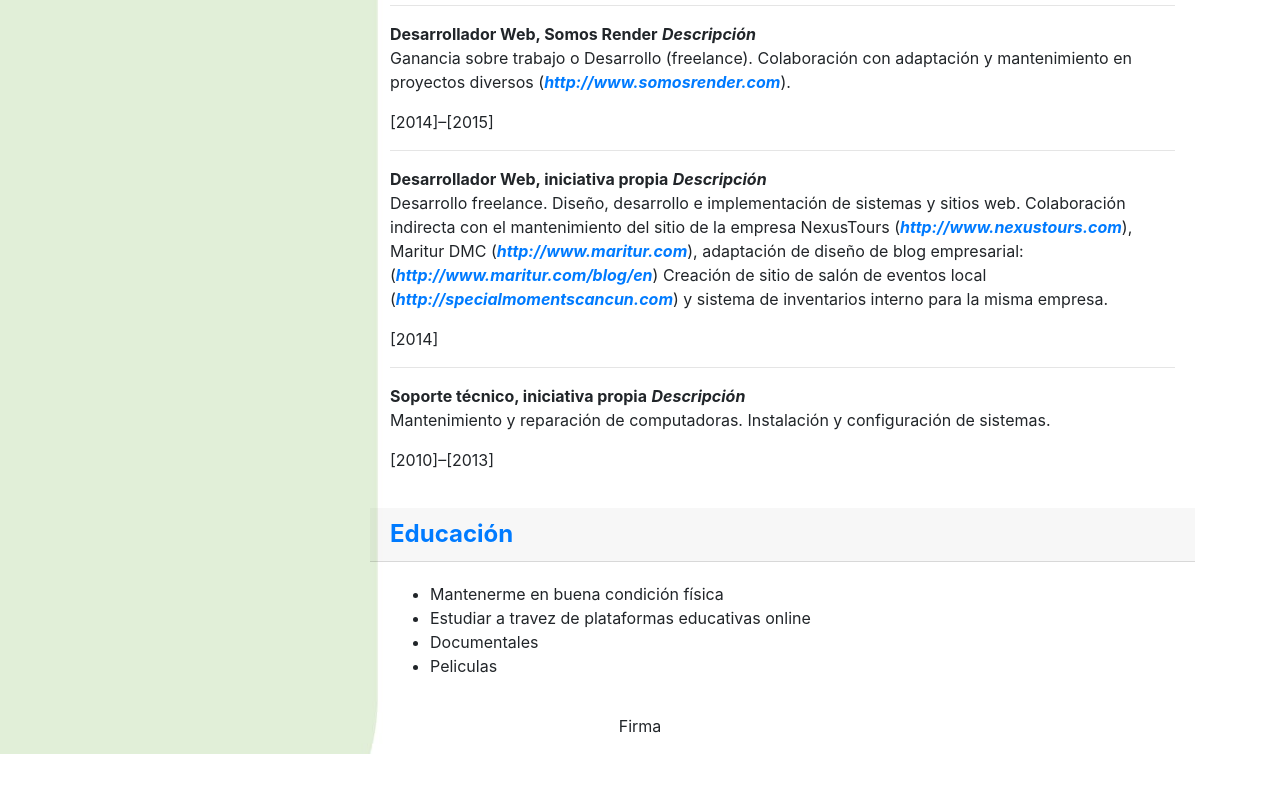
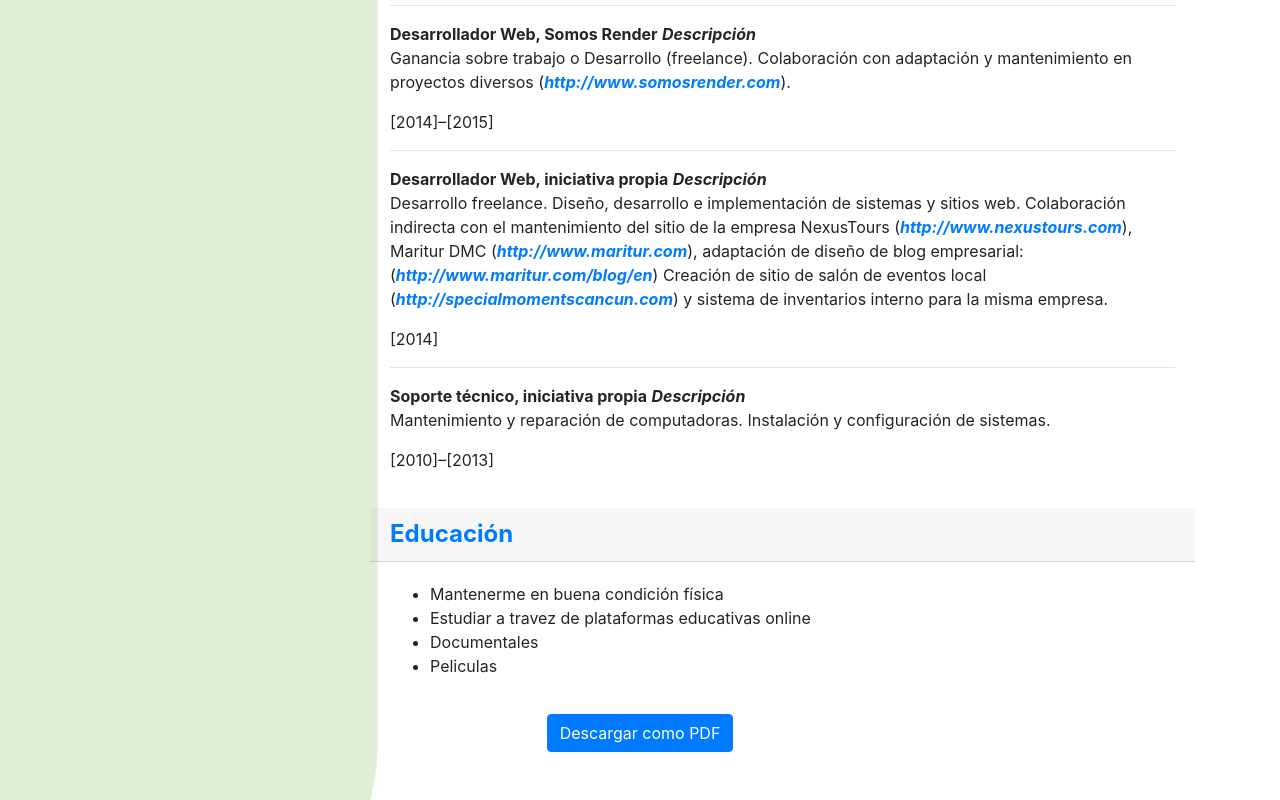
Before and after one commit to JulioRodriguezS/CV, a plain HTML site: page index.html in a window 1280 px wide. Shown: the part 2138-2938 px from the top of the page. Before the commit the page ends 2892 px from the top, so only its background shows below. Drawn offline with nearby package versions, Linux system fonts and the light colour scheme.

Commit message:
boton descargar, falta funcionalidad

```diff
--- a/index.html
+++ b/index.html
@@ -236,16 +236,10 @@
 				</div>
 			</div>
 
-
-
-
-			<!--I confirm-->
-			<div class="col-sm-12 text-center">
-				Firma
+			<!--PDF-->
+			<div class="col-sm-12 mb-5 text-center">
+				<button type="button" class="btn btn-primary" id="download_pdf"><span class="glyphicon glyphicon-cloud-download"></span>Descargar como PDF</button>
 			</div>
-			<div class="progress mb-4">
-                <div class="progress-bar bg-info" role="progressbar" style="width: 80%" aria-valuenow="80" aria-valuemin="0" aria-valuemax="100"></div>
-            </div>
 
 		</div>
 	</div>
```
